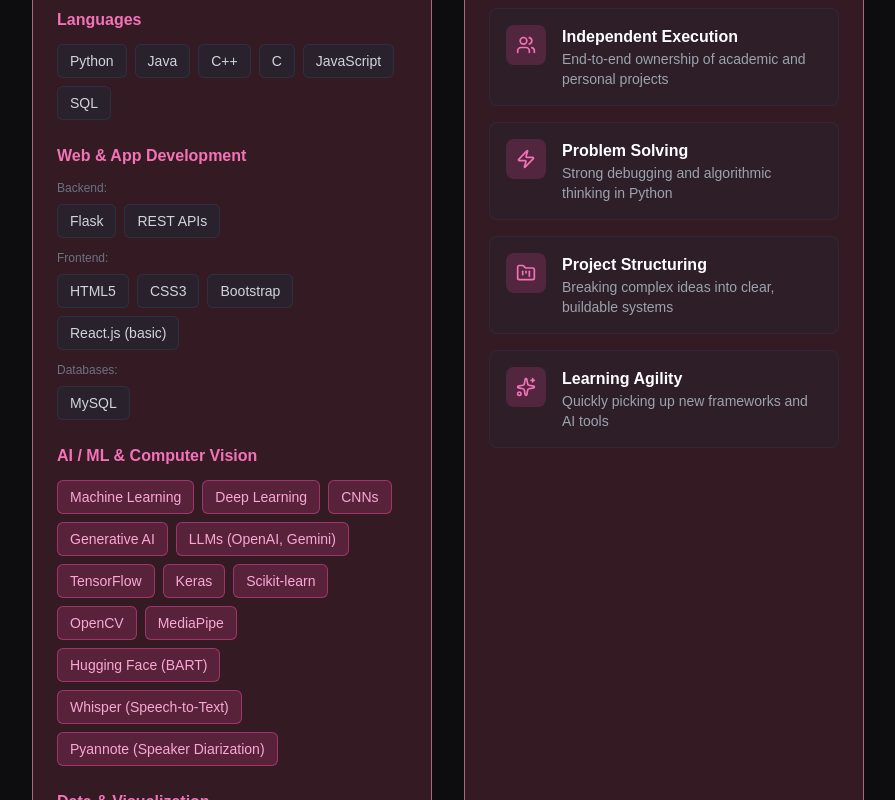
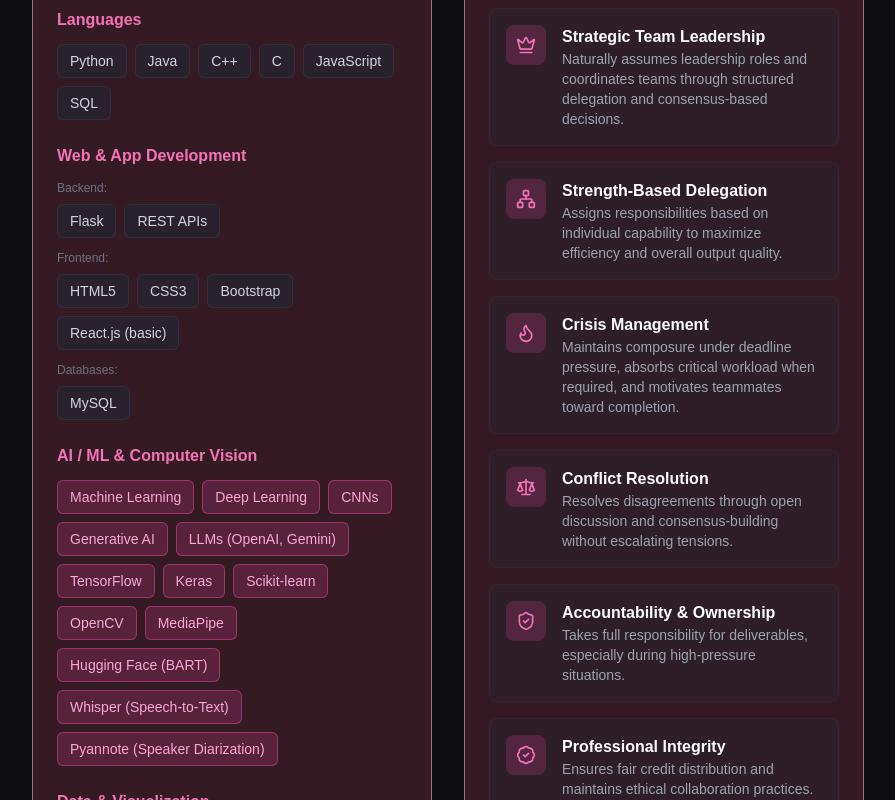
Before and after one commit to AnnaNutzz/Portfolio-Website, a Next.js app: page / in a window 1280 px wide. Shown: the part 2320-3120 px from the top of the page, without its empty margins (336-1231 px from the left). Built offline with nearby package versions, Linux system fonts and the light colour scheme; no server answers; the database is empty.

Commit message:
fixed soft skills

```diff
--- a/components/Skills.tsx
+++ b/components/Skills.tsx
@@ -1,6 +1,6 @@
 "use client";
 import ScrollAnimation from "./ScrollAnimation";
-import { Users, Zap, FolderKanban, Sparkles } from "lucide-react";
+import { Users, Zap, FolderKanban, Sparkles, Network, Crown, Flame, Scale, ShieldCheck, BadgeCheck } from "lucide-react";
 
 export default function Skills() {
   const technicalSkills = {
@@ -72,26 +72,37 @@
 
   const softSkills = [
     {
-      icon: Users,
-      title: "Independent Execution",
-      desc: "End-to-end ownership of academic and personal projects"
+        icon: Crown,
+        title: "Strategic Team Leadership",
+        desc: "Naturally assumes leadership roles and coordinates teams through structured delegation and consensus-based decisions."
     },
     {
-      icon: Zap,
-      title: "Problem Solving",
-      desc: "Strong debugging and algorithmic thinking in Python"
+        icon: Network,
+        title: "Strength-Based Delegation",
+        desc: "Assigns responsibilities based on individual capability to maximize efficiency and overall output quality."
     },
     {
-      icon: FolderKanban,
-      title: "Project Structuring",
-      desc: "Breaking complex ideas into clear, buildable systems"
+        icon: Flame,
+        title: "Crisis Management",
+        desc: "Maintains composure under deadline pressure, absorbs critical workload when required, and motivates teammates toward completion."
     },
     {
-      icon: Sparkles,
-      title: "Learning Agility",
-      desc: "Quickly picking up new frameworks and AI tools"
+        icon: Scale,
+        title: "Conflict Resolution",
+        desc: "Resolves disagreements through open discussion and consensus-building without escalating tensions."
+    },
+    {
+        icon: ShieldCheck,
+        title: "Accountability & Ownership",
+        desc: "Takes full responsibility for deliverables, especially during high-pressure situations."
+    },
+    {
+        icon: BadgeCheck,
+        title: "Professional Integrity",
+        desc: "Ensures fair credit distribution and maintains ethical collaboration practices."
     }
-  ];
+    ];
+
 
 
     const renderSkillTag = (skill: string, highlight: boolean = false) => (
```
